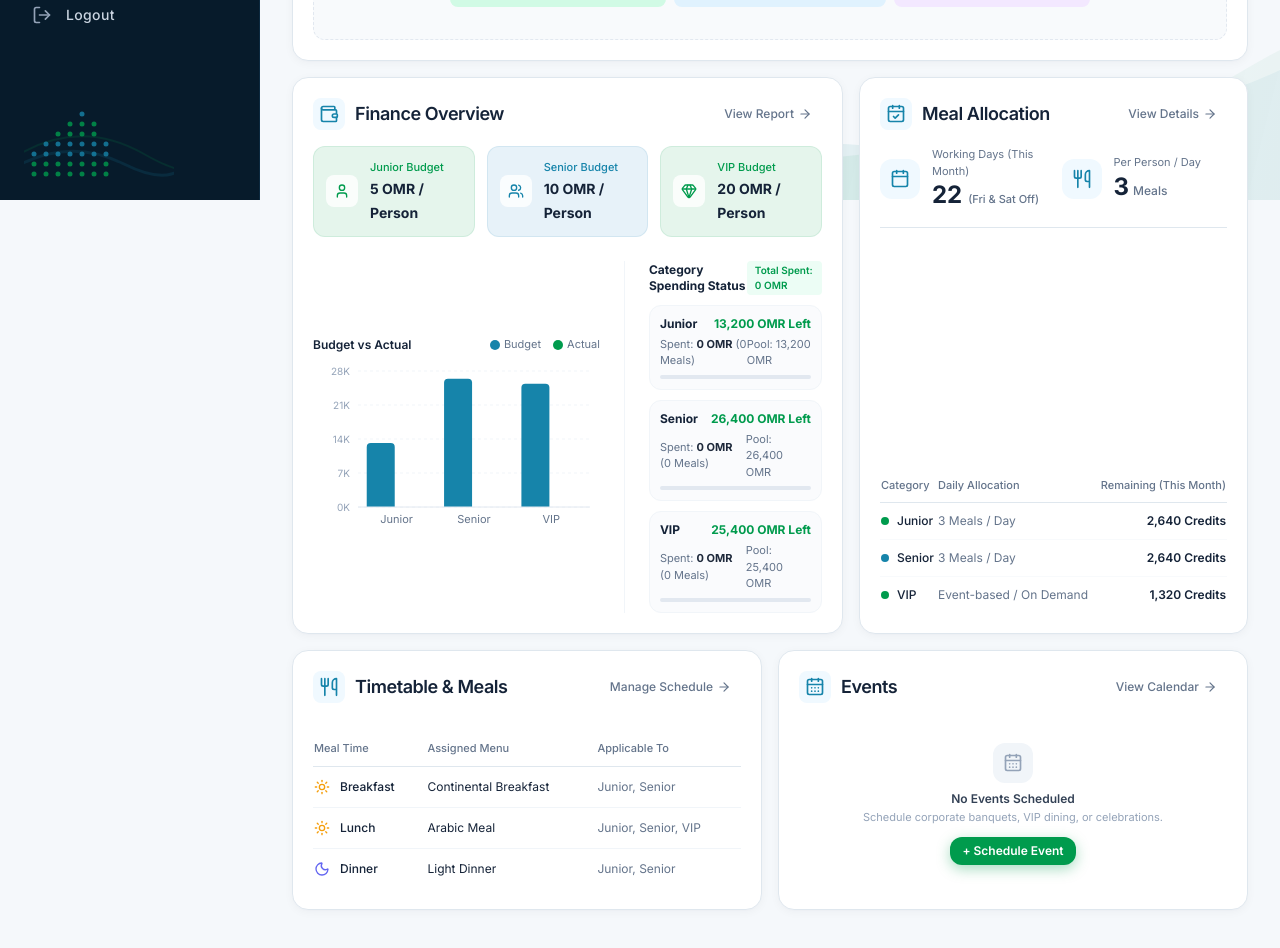
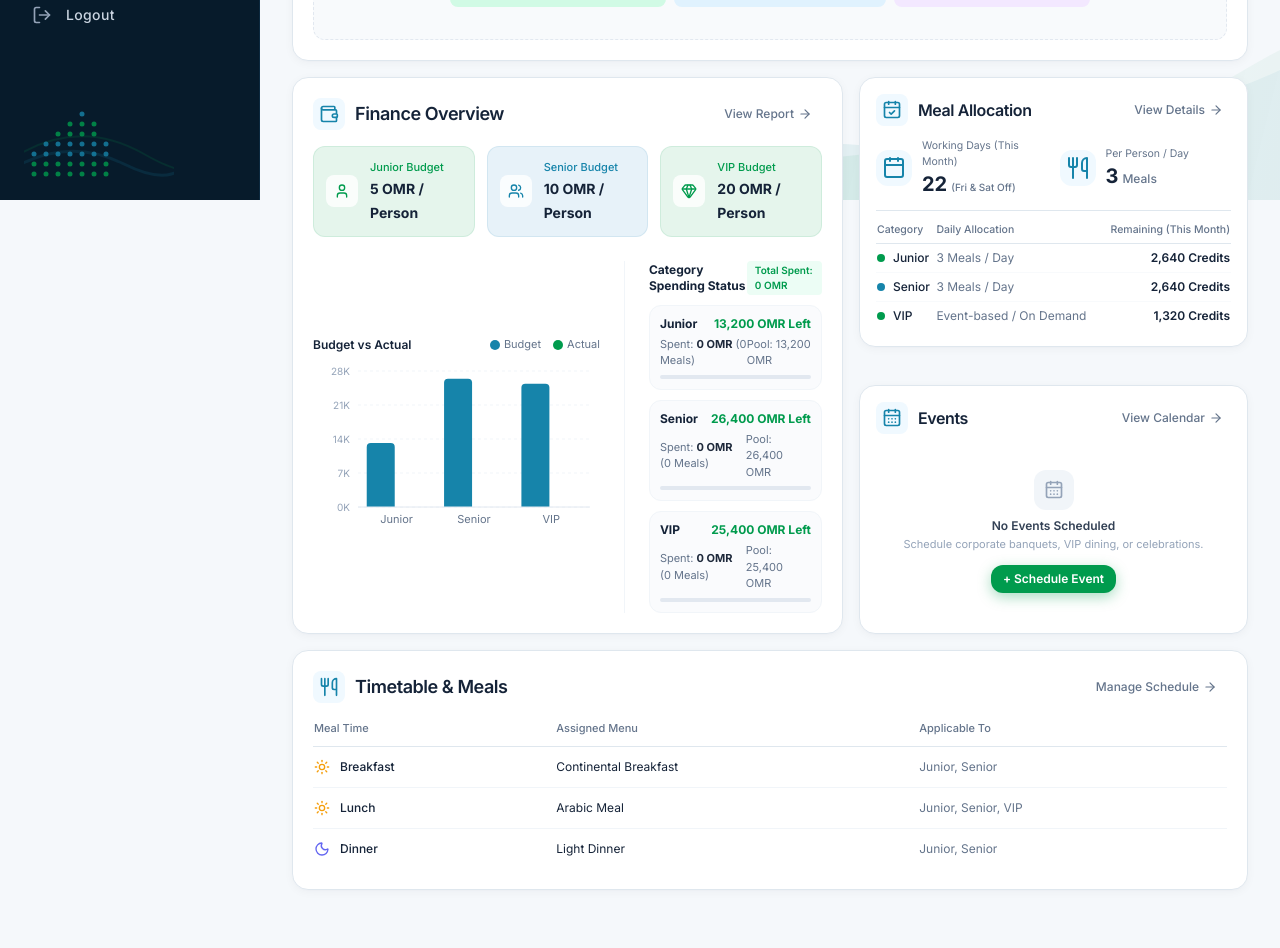
Before and after one commit to Ahmadaamirdev/al-haditha-catering-, a React (Vite) app: page / in a window 1280 px wide. Shown: the part 600-1548 px from the top of the page. Built offline with nearby package versions, Linux system fonts and the light colour scheme.

Commit message:
layout: stack allocation and events beside finance, stretch timetable full width

```diff
--- a/src/components/dashboard/AllocationOverview.jsx
+++ b/src/components/dashboard/AllocationOverview.jsx
@@ -9,22 +9,22 @@ export default function AllocationOverview() {
   const navigate = useNavigate();
 
   return (
-    <div className="bg-white rounded-2xl p-4 sm:p-5 border border-surface-border shadow-card hover:shadow-card-hover transition-shadow flex flex-col justify-between h-full">
+    <div className="bg-white rounded-2xl p-4 sm:p-4.5 border border-surface-border shadow-card hover:shadow-card-hover transition-shadow flex flex-col justify-between">
       <div>
         {/* Header */}
-        <div className="flex items-center justify-between mb-4">
+        <div className="flex items-center justify-between mb-3">
           <div className="flex items-center space-x-2.5">
             <div className="p-1.5 rounded-lg bg-sky-50 text-brand-blue">
               <CalendarCheck className="w-5 h-5 text-brand-blue" />
             </div>
-            <h2 className="text-base sm:text-lg font-semibold text-slate-primary tracking-tight">
+            <h2 className="text-base font-semibold text-slate-primary tracking-tight">
               Meal Allocation
             </h2>
           </div>
 
           <button
             onClick={() => navigate('/allocation')}
-            className="group flex items-center space-x-1 text-xs font-medium text-slate-secondary hover:text-brand-blue transition-colors px-2.5 py-1.5 rounded-lg hover:bg-slate-50"
+            className="group flex items-center space-x-1 text-xs font-medium text-slate-secondary hover:text-brand-blue transition-colors px-2 py-1 rounded-lg hover:bg-slate-50"
           >
             <span>View Details</span>
             <ArrowRight className="w-3.5 h-3.5 group-hover:translate-x-0.5 transition-transform" />
@@ -32,19 +32,19 @@ export default function AllocationOverview() {
         </div>
 
         {/* Top Summary Stats */}
-        <div className="grid grid-cols-2 gap-4 pb-4 border-b border-surface-border">
+        <div className="grid grid-cols-2 gap-3 pb-3 border-b border-surface-border">
           {/* Working Days */}
-          <div className="flex items-center space-x-3">
-            <div className="w-10 h-10 rounded-xl bg-sky-50 text-brand-blue flex items-center justify-center flex-shrink-0">
-              <Calendar className="w-5 h-5 text-brand-blue" />
+          <div className="flex items-center space-x-2.5">
+            <div className="w-9 h-9 rounded-xl bg-sky-50 text-brand-blue flex items-center justify-center flex-shrink-0">
+              <Calendar className="w-4.5 h-4.5 text-brand-blue" />
             </div>
             <div>
-              <span className="block text-[11px] text-slate-secondary">Working Days (This Month)</span>
-              <div className="flex items-baseline space-x-1.5">
-                <span className="text-xl sm:text-2xl font-bold text-slate-primary">
+              <span className="block text-[10.5px] text-slate-secondary">Working Days (This Month)</span>
+              <div className="flex items-baseline space-x-1">
+                <span className="text-lg sm:text-xl font-bold text-slate-primary">
                   {mealAllocation.workingDays}
                 </span>
-                <span className="text-[11px] text-slate-secondary font-medium">
+                <span className="text-[10px] text-slate-secondary font-medium">
                   ({mealAllocation.offDaysNote})
                 </span>
               </div>
@@ -52,14 +52,14 @@ export default function AllocationOverview() {
           </div>
 
           {/* Meals Per Person / Day */}
-          <div className="flex items-center space-x-3">
-            <div className="w-10 h-10 rounded-xl bg-sky-50 text-brand-blue flex items-center justify-center flex-shrink-0">
-              <Utensils className="w-5 h-5 text-brand-blue" />
+          <div className="flex items-center space-x-2.5">
+            <div className="w-9 h-9 rounded-xl bg-sky-50 text-brand-blue flex items-center justify-center flex-shrink-0">
+              <Utensils className="w-4.5 h-4.5 text-brand-blue" />
             </div>
             <div>
-              <span className="block text-[11px] text-slate-secondary">Per Person / Day</span>
+              <span className="block text-[10.5px] text-slate-secondary">Per Person / Day</span>
               <div className="flex items-baseline space-x-1">
-                <span className="text-xl sm:text-2xl font-bold text-slate-primary">
+                <span className="text-lg sm:text-xl font-bold text-slate-primary">
                   {mealAllocation.mealsPerPersonDay}
                 </span>
                 <span className="text-xs font-medium text-slate-secondary">Meals</span>
@@ -70,27 +70,27 @@ export default function AllocationOverview() {
       </div>
 
       {/* Compact Table */}
-      <div className="mt-4 overflow-x-auto">
+      <div className="mt-2.5 overflow-x-auto">
         <table className="w-full text-left">
           <thead>
-            <tr className="border-b border-surface-border text-[11px] font-semibold text-slate-secondary">
-              <th className="pb-2 font-medium">Category</th>
-              <th className="pb-2 font-medium">Daily Allocation</th>
-              <th className="pb-2 font-medium text-right">Remaining (This Month)</th>
+            <tr className="border-b border-surface-border text-[10.5px] font-semibold text-slate-secondary">
+              <th className="pb-1.5 font-medium">Category</th>
+              <th className="pb-1.5 font-medium">Daily Allocation</th>
+              <th className="pb-1.5 font-medium text-right">Remaining (This Month)</th>
             </tr>
           </thead>
           <tbody className="divide-y divide-slate-50 text-xs">
             {mealAllocation.categories.map((item) => (
               <tr key={item.category} className="hover:bg-slate-50/60 transition-colors">
-                <td className="py-2.5 flex items-center space-x-2">
+                <td className="py-1.5 flex items-center space-x-2">
                   <span
                     className="w-2 h-2 rounded-full flex-shrink-0"
                     style={{ backgroundColor: item.color }}
                   />
                   <span className="font-medium text-slate-primary">{item.category}</span>
                 </td>
-                <td className="py-2.5 text-slate-secondary">{item.dailyAllocation}</td>
-                <td className="py-2.5 text-right font-semibold text-slate-primary">
+                <td className="py-1.5 text-slate-secondary">{item.dailyAllocation}</td>
+                <td className="py-1.5 text-right font-semibold text-slate-primary">
                   {item.remainingCredits ? `${item.remainingCredits.toLocaleString()} Credits` : item.remainingMonth}
                 </td>
               </tr>
--- a/src/components/dashboard/EventsOverview.jsx
+++ b/src/components/dashboard/EventsOverview.jsx
@@ -12,21 +12,21 @@ export default function EventsOverview() {
   const primaryEvent = events[0] || null;
 
   return (
-    <div className="bg-white rounded-2xl p-4 sm:p-5 border border-surface-border shadow-card hover:shadow-card-hover transition-shadow flex flex-col justify-between h-full">
+    <div className="bg-white rounded-2xl p-4 sm:p-4.5 border border-surface-border shadow-card hover:shadow-card-hover transition-shadow flex flex-col justify-between">
       {/* Header */}
-      <div className="flex items-center justify-between mb-4">
+      <div className="flex items-center justify-between mb-3">
         <div className="flex items-center space-x-2.5">
           <div className="p-1.5 rounded-lg bg-sky-50 text-brand-blue">
             <CalendarDays className="w-5 h-5 text-brand-blue" />
           </div>
-          <h2 className="text-base sm:text-lg font-semibold text-slate-primary tracking-tight">
+          <h2 className="text-base font-semibold text-slate-primary tracking-tight">
             Events
           </h2>
         </div>
 
         <button
           onClick={() => navigate('/events')}
-          className="group flex items-center space-x-1 text-xs font-medium text-slate-secondary hover:text-brand-blue transition-colors px-2.5 py-1.5 rounded-lg hover:bg-slate-50"
+          className="group flex items-center space-x-1 text-xs font-medium text-slate-secondary hover:text-brand-blue transition-colors px-2 py-1 rounded-lg hover:bg-slate-50"
         >
           <span>View Calendar</span>
           <ArrowRight className="w-3.5 h-3.5 group-hover:translate-x-0.5 transition-transform" />
--- a/src/components/dashboard/TimetableOverview.jsx
+++ b/src/components/dashboard/TimetableOverview.jsx
@@ -9,7 +9,7 @@ export default function TimetableOverview() {
   const navigate = useNavigate();
 
   return (
-    <div className="bg-white rounded-2xl p-4 sm:p-5 border border-surface-border shadow-card hover:shadow-card-hover transition-shadow flex flex-col justify-between h-full">
+    <div className="bg-white rounded-2xl p-4 sm:p-5 border border-surface-border shadow-card hover:shadow-card-hover transition-shadow">
       {/* Header */}
       <div className="flex items-center justify-between mb-4">
         <div className="flex items-center space-x-2.5">
--- a/src/pages/Dashboard.jsx
+++ b/src/pages/Dashboard.jsx
@@ -25,24 +25,20 @@ export default function Dashboard() {
         <LiveAttendanceOverview />
       </div>
 
-      {/* Row 3: Finance Overview + Meal Allocation */}
+      {/* Row 3: Finance Overview + Meal Allocation & Events */}
       <div className="grid grid-cols-1 lg:grid-cols-12 gap-4 sm:gap-4.5 items-stretch">
         <div className="lg:col-span-7 flex flex-col">
           <FinanceOverview />
         </div>
-        <div className="lg:col-span-5 flex flex-col">
+        <div className="lg:col-span-5 flex flex-col justify-between gap-4 sm:gap-4.5">
           <AllocationOverview />
+          <EventsOverview />
         </div>
       </div>
 
-      {/* Row 4: Timetable & Meals + Events */}
-      <div className="grid grid-cols-1 lg:grid-cols-12 gap-4 sm:gap-4.5 items-stretch">
-        <div className="lg:col-span-6 flex flex-col">
-          <TimetableOverview />
-        </div>
-        <div className="lg:col-span-6 flex flex-col">
-          <EventsOverview />
-        </div>
+      {/* Row 4: Timetable & Meals (Full Width Single Card) */}
+      <div>
+        <TimetableOverview />
       </div>
     </div>
   );
```
